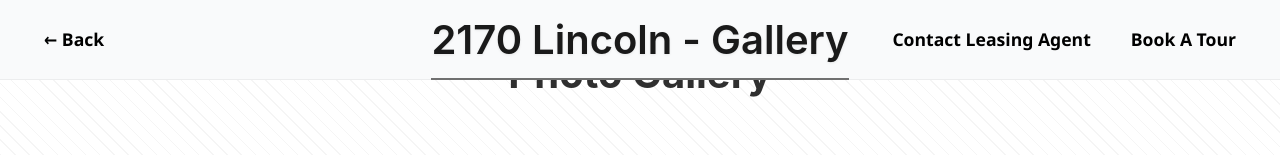
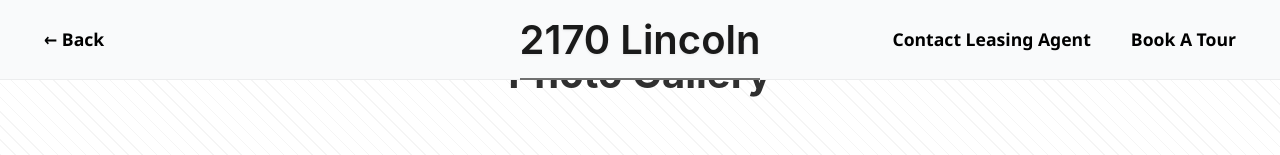
Before and after one commit to KennyLeGZ/2170-Lincoln-Website, a React (Vite) app: page /photos in a window 1280 px wide. Shown: the top 155 px of the page. Built offline with nearby package versions, Linux system fonts and the light colour scheme.

Commit message:
updated header address

```diff
--- a/src/Photos.jsx
+++ b/src/Photos.jsx
@@ -111,7 +111,7 @@ function PhotoHeader() {
           </button>
         </div>
         <div className="header-center-photo" style={{ cursor: 'pointer' }} onClick={() => window.scrollTo({ top: 0, behavior: 'smooth' })}>
-          <h2 className="header-address-photo">2170 Lincoln - Gallery</h2>
+          <h2 className="header-address-photo">2170 Lincoln</h2>
         </div>
         <div className="header-right">
           <button className="nav-header-link nav-header-btn" onClick={handleContactClick}>
```
